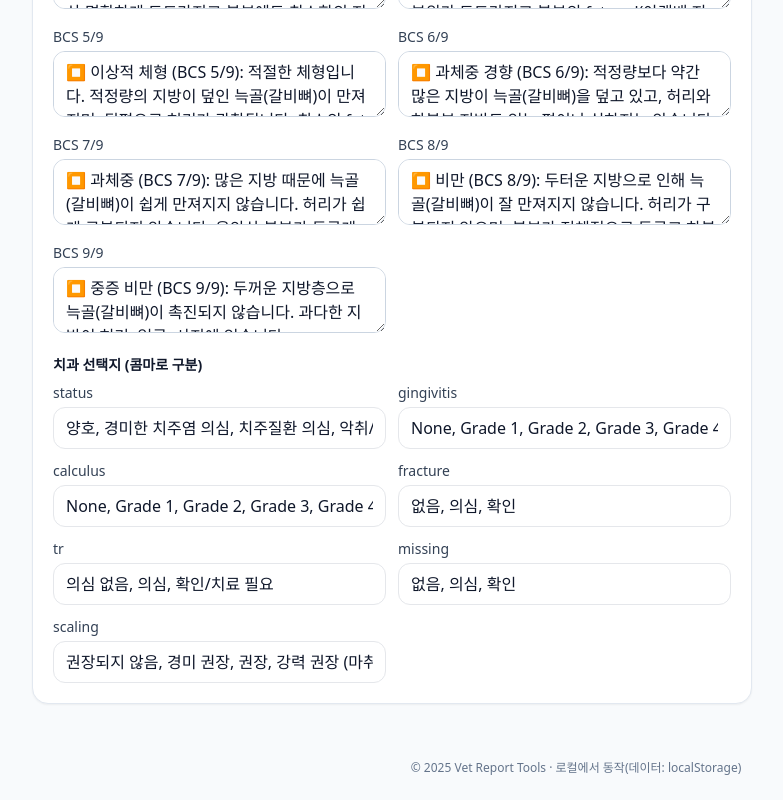
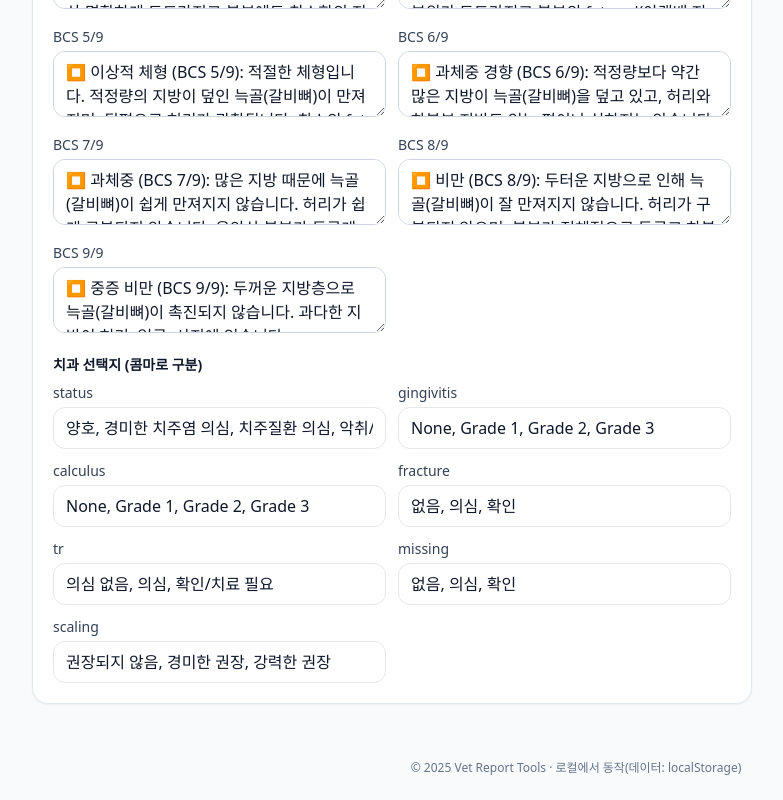
Before and after one commit to hodewdew-creator/BS_health_report_editor, a React (Vite) app: page / in a window 1280 px wide. Shown: the part 2550-3350 px from the top of the page, without its empty margins (64-847 px from the left). Built offline with nearby package versions, Linux system fonts and the light colour scheme.

Commit message:
Update App.jsx

```diff
--- a/src/App.jsx
+++ b/src/App.jsx
@@ -162,12 +162,12 @@ const DEFAULT_BCS_TEXT = {
 
 const DEFAULT_DENTAL_OPTS = {
   status: ["양호", "경미한 치주염 의심", "치주질환 의심", "악취/통증 호소", "발치 필요의심"],
-  gingivitis: ["None", "Grade 1", "Grade 2", "Grade 3", "Grade 4"],
-  calculus: ["None", "Grade 1", "Grade 2", "Grade 3", "Grade 4"],
+  gingivitis: ["None", "Grade 1", "Grade 2", "Grade 3"],
+  calculus: ["None", "Grade 1", "Grade 2", "Grade 3"],
   fracture: ["없음", "의심", "확인"],
   tr: ["의심 없음", "의심", "확인/치료 필요"],
   missing: ["없음", "의심", "확인"],
-  scaling: ["권장되지 않음", "경미 권장", "권장", "강력 권장 (마취하 치과진료)"],
+  scaling: ["권장되지 않음", "경미한 권장", "강력한 권장"],
 };
 function getTemplates(){ return loadLS(key.templates, {}); }
 function getBCSText(bcs){ const t = getTemplates().BCS_TEXT || DEFAULT_BCS_TEXT; return t[bcs] || DEFAULT_BCS_TEXT[bcs]; }
```
